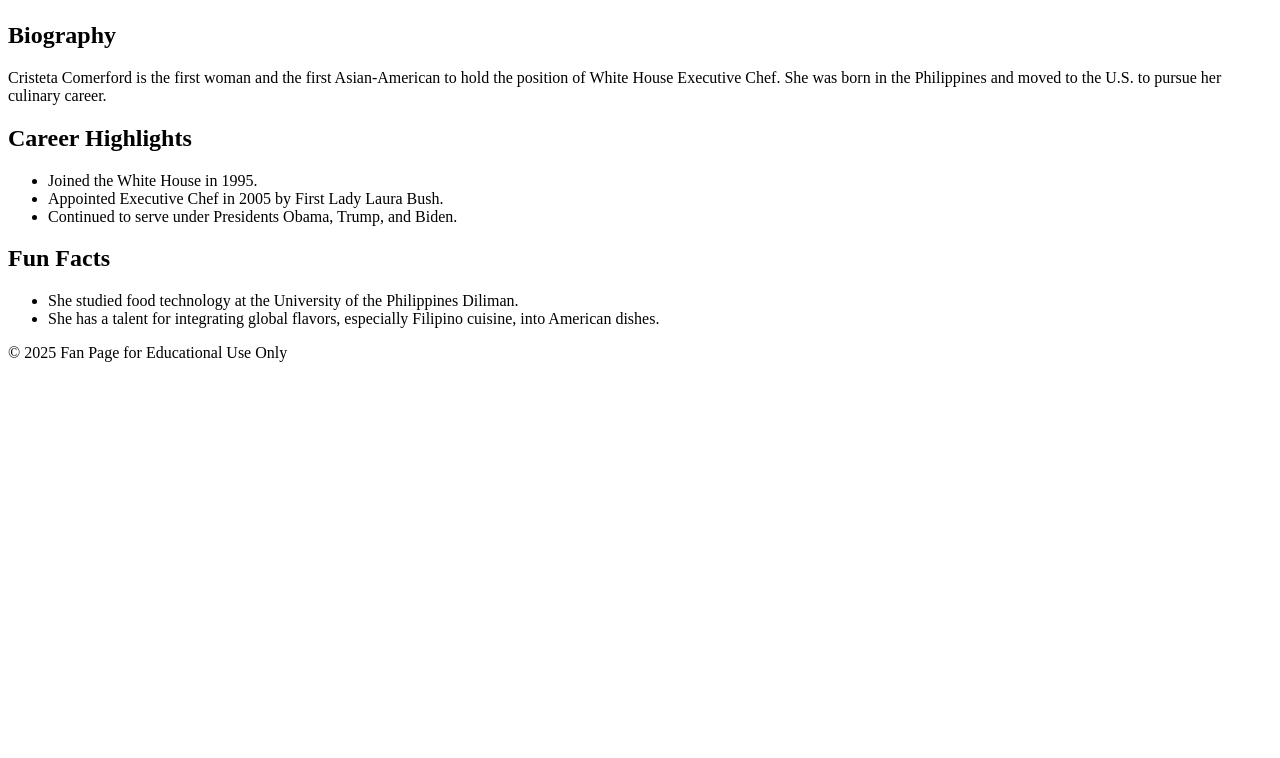
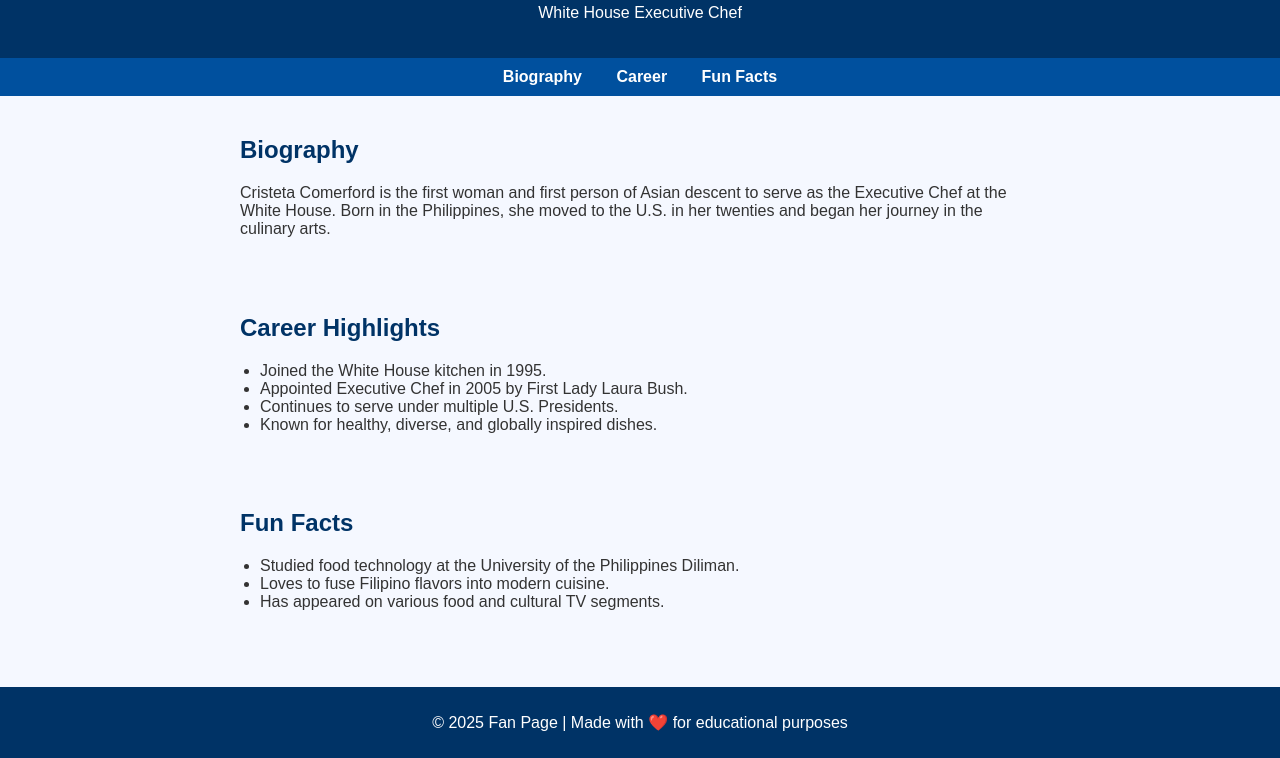
Before and after one commit to JRazelSuson/Moku, a plain HTML site: page index.html in a window 1280 px wide. Shown: the part 96-854 px from the top of the page. Before the commit the page ends 800 px from the top, so only its background shows below. Drawn offline with Linux system fonts and the light colour scheme.

Commit message:
final fix

```diff
--- a/index.html
+++ b/index.html
@@ -1,35 +1,105 @@
 <!DOCTYPE html>
 <html lang="en">
 <head>
-  <meta charset="UTF-8">
-  <meta name="viewport" content="width=device-width, initial-scale=1.0">
+  <meta charset="UTF-8" />
+  <meta name="viewport" content="width=device-width, initial-scale=1.0" />
   <title>Cristeta Comerford - White House Chef</title>
+  <style>
+    body {
+      font-family: Arial, sans-serif;
+      background-color: #f5f8ff;
+      color: #333;
+      margin: 0;
+      padding: 0;
+    }
+
+    header {
+      background-color: #003366;
+      color: white;
+      padding: 20px;
+      text-align: center;
+    }
+
+    nav {
+      background-color: #00509e;
+      padding: 10px;
+      text-align: center;
+    }
+
+    nav a {
+      color: white;
+      text-decoration: none;
+      margin: 0 15px;
+      font-weight: bold;
+    }
+
+    nav a:hover {
+      text-decoration: underline;
+    }
+
+    section {
+      padding: 20px;
+      max-width: 800px;
+      margin: auto;
+    }
+
+    h2 {
+      color: #003366;
+    }
+
+    ul {
+      padding-left: 20px;
+    }
+
+    footer {
+      background-color: #003366;
+      color: white;
+      text-align: center;
+      padding: 10px;
+      margin-top: 40px;
+    }
+  </style>
 </head>
 <body>
+
+  <header>
     <h1>Cristeta Comerford</h1>
-  <p><strong>White House Executive Chef</strong></p>
+    <p>White House Executive Chef</p>
+  </header>
 
+  <nav>
+    <a href="#bio">Biography</a>
+    <a href="#career">Career</a>
+    <a href="#fun-facts">Fun Facts</a>
+  </nav>
+
+  <section id="bio">
     <h2>Biography</h2>
-  <p>
-    Cristeta Comerford is the first woman and the first Asian-American to hold the position of White House Executive Chef.
-    She was born in the Philippines and moved to the U.S. to pursue her culinary career.
-  </p>
+    <p>Cristeta Comerford is the first woman and first person of Asian descent to serve as the Executive Chef at the White House. Born in the Philippines, she moved to the U.S. in her twenties and began her journey in the culinary arts.</p>
+  </section>
 
+  <section id="career">
     <h2>Career Highlights</h2>
     <ul>
-    <li>Joined the White House in 1995.</li>
+      <li>Joined the White House kitchen in 1995.</li>
       <li>Appointed Executive Chef in 2005 by First Lady Laura Bush.</li>
-    <li>Continued to serve under Presidents Obama, Trump, and Biden.</li>
+      <li>Continues to serve under multiple U.S. Presidents.</li>
+      <li>Known for healthy, diverse, and globally inspired dishes.</li>
     </ul>
+  </section>
 
+  <section id="fun-facts">
     <h2>Fun Facts</h2>
     <ul>
-    <li>She studied food technology at the University of the Philippines Diliman.</li>
-    <li>She has a talent for integrating global flavors, especially Filipino cuisine, into American dishes.</li>
+      <li>Studied food technology at the University of the Philippines Diliman.</li>
+      <li>Loves to fuse Filipino flavors into modern cuisine.</li>
+      <li>Has appeared on various food and cultural TV segments.</li>
     </ul>
+  </section>
 
   <footer>
-    <p>&copy; 2025 Fan Page for Educational Use Only</p>
+    <p>&copy; 2025 Fan Page | Made with ❤️ for educational purposes</p>
   </footer>
+
 </body>
 </html>
```
Lines whose indentation alone changed are shown as unchanged.
